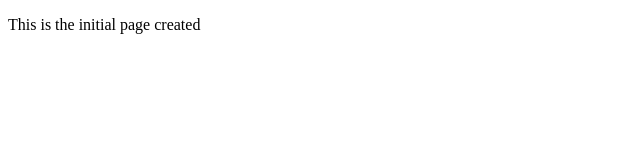
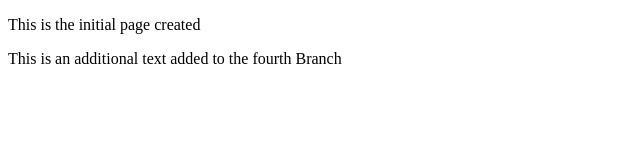
Before and after one commit to EttaJames/MergingBranches, a plain HTML site: page index.html in a window 1280 px wide. Shown: the whole page, without its empty margins (0-640 px from the left). Drawn offline with Linux system fonts and the light colour scheme.

Commit message:
aditional text written into Branch 4

```diff
--- a/index.html
+++ b/index.html
@@ -7,5 +7,6 @@
   </head>
   <body>
     <p>This is the initial page created</p>
+    <p>This is an additional text added to the fourth Branch</p>
   </body>
 </html>
```
